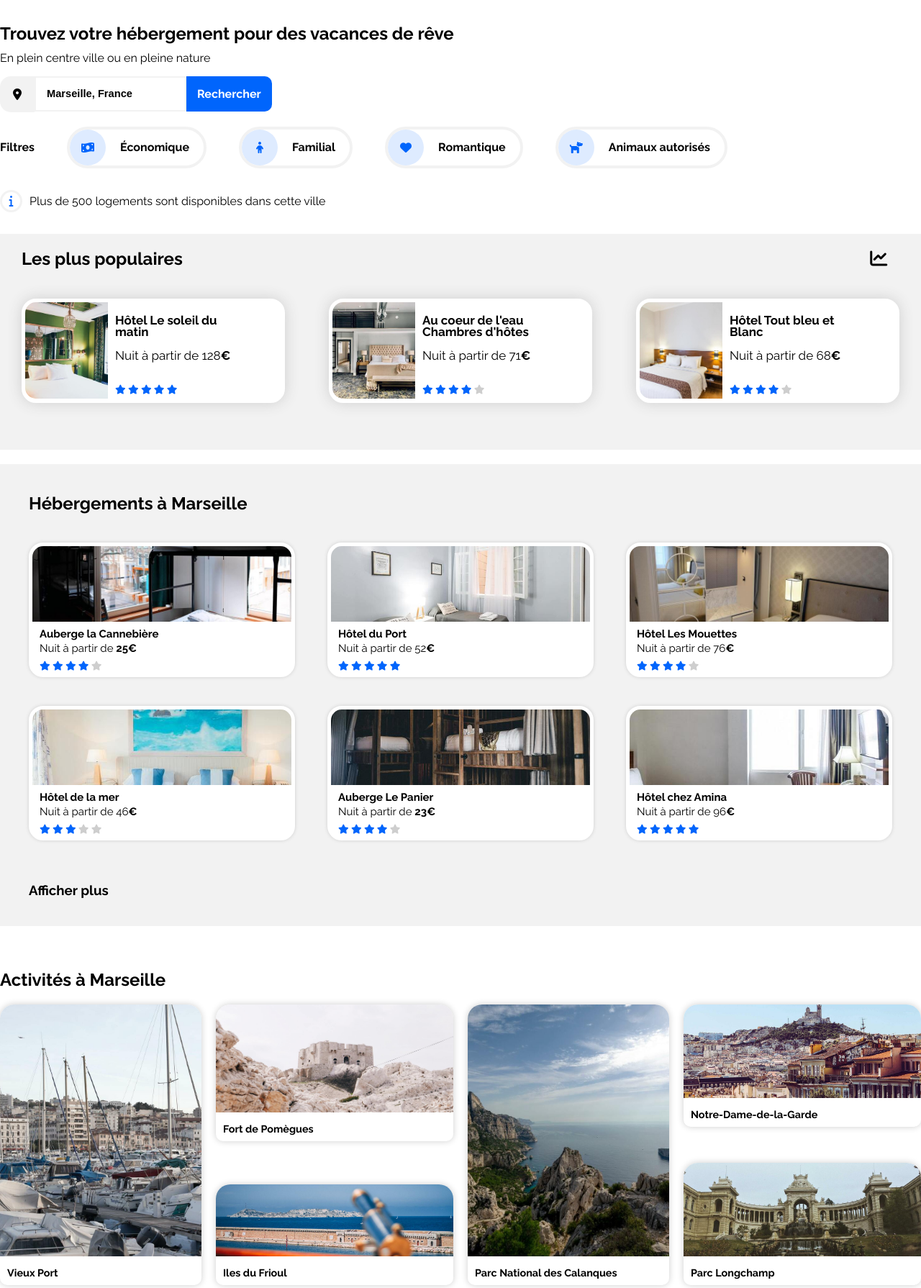
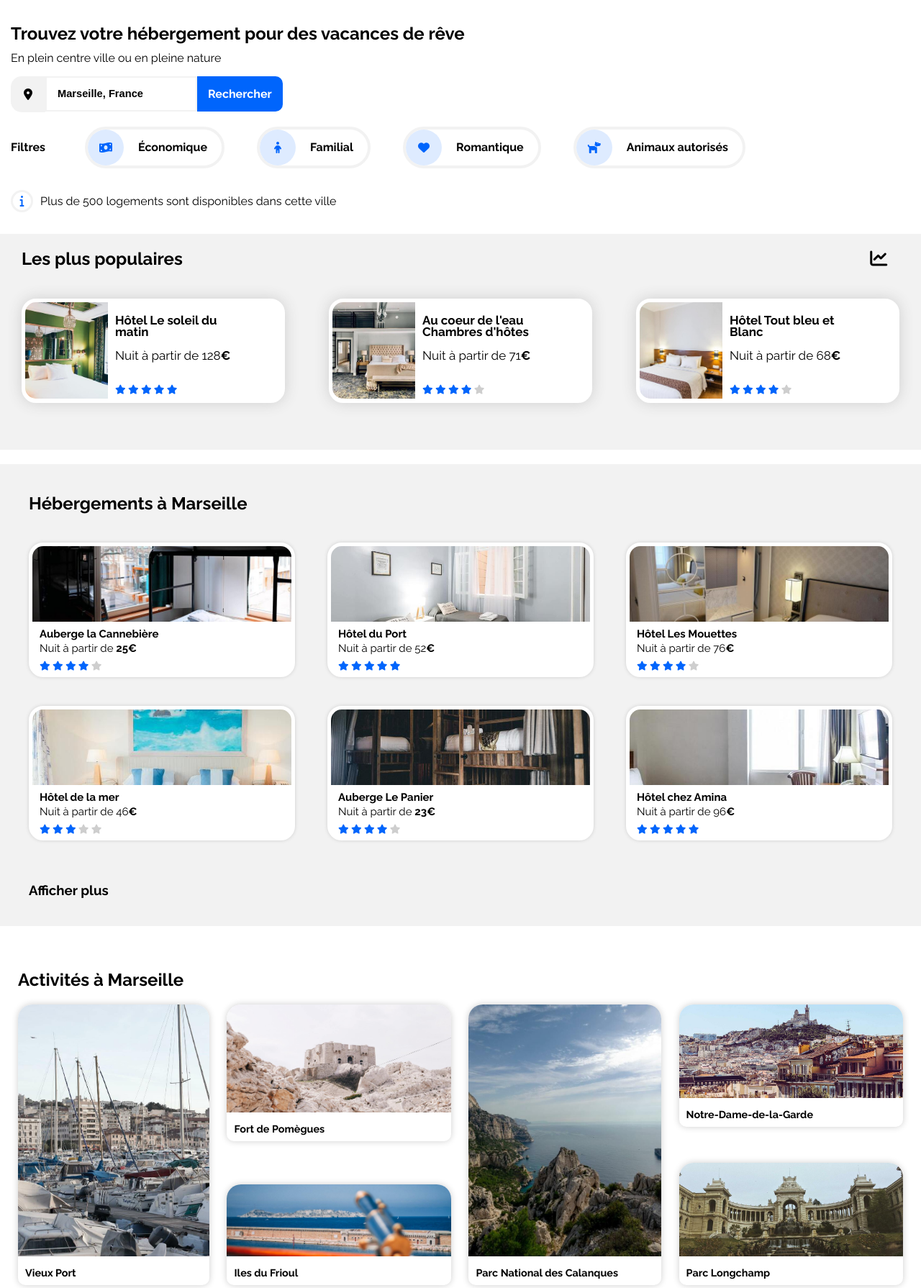
Before and after one commit to 5ae/Reservia, a plain HTML site: page index.html in a window 1280 px wide. Shown: the part 110-1900 px from the top of the page at 72% size. Drawn offline with Linux system fonts and the light colour scheme.

Commit message:
Responsive en cours

```diff
--- a/Styles.css
+++ b/Styles.css
@@ -100,6 +100,7 @@ input{
 
 .filters p{
     font-weight: bold;
+    margin-right: 10px;
 }
 
 .tag{
@@ -322,6 +323,7 @@ a{
 .preview{
     display: flex;
     justify-content: space-between;
+    gap: 2%;
 }
 
 .preview p{
@@ -335,10 +337,11 @@ a{
     display: flex;
     flex-direction: column;
     justify-content: space-between;
+    width: 50%;
 }
 
 .PreMiniature1{
-    width: 280px;
+    width: 100%;
     height: 390px;
     box-shadow: 0px 0px 10px #cecece;
     border-radius: 20px 20px 10px 10px;
@@ -346,13 +349,13 @@ a{
 
 .PreMiniature1 img{
     border-radius: 20px 20px 0 0;
-    width: 280px;
+    width: 100%;
     height: 350px;
     object-fit: cover;
 }
 
 .PreMiniature2{
-    width: 330px;
+    width: 100%;
     height: 190px;
     box-shadow: 0px 0px 10px #cecece;
     border-radius: 20px 20px 10px 10px;
@@ -360,13 +363,13 @@ a{
 
 .PreMiniature2 img{
     border-radius: 20px 20px 0 0;
-    width: 330px;
+    width: 100%;
     height: 150px;
     object-fit: cover;
 }
 
 .PreMiniature3{
-    width: 330px;
+    width: 100%;
     height: 140px;
     box-shadow: 0px 0px 10px #cecece;
     border-radius: 20px 20px 10px 10px;
@@ -374,13 +377,13 @@ a{
 
 .PreMiniature3 img{
     border-radius: 20px 20px 0 0;
-    width: 330px;
+    width: 100%;
     height: 100px;
     object-fit: cover;
 }
 
 .PreMiniature4{
-    width: 330px;
+    width: 100%;
     height: 170px;
     box-shadow: 0px 0px 10px #cecece;
     border-radius: 20px 20px 10px 10px;
@@ -388,7 +391,7 @@ a{
 
 .PreMiniature4 img{
     border-radius: 20px 20px 0 0;
-    width: 330px;
+    width: 100%;
     height: 130px;
     object-fit: cover;
 }
@@ -429,16 +432,40 @@ footer a:hover{
 }
 
 
+@media all and (max-width: 1421px)
+{
+
+    .intro{
+        margin-left: 15px;
+    }
+
+    .search{
+        margin-left: 15px;
+    }
+
+    .filters{
+        margin-left: 15px;
+        display: flex;
+        flex-wrap: wrap;
+    }
+
+    .info{
+        margin-left: 15px;
+    }
+
+
+    .activities{
+        margin: 0 25px;
+    }
+}
+
 @media all and (max-width: 1024px)
 {
-    .BlockPage{
-        width: 100%;
-        margin: auto;
-    }
 
     header{
         display: flex;
         flex-direction: column;
+        margin-left: 15px;
     }
 
     nav li a{
@@ -454,6 +481,11 @@ footer a:hover{
         border-bottom: 4px solid #F2F2F2;
     }
 
+    .menu{
+        margin-left: -40px;
+        width: 100%;
+    }
+
     .navigation:hover{
         border-bottom: 4px solid #0065fc;
         border-top: none;
@@ -466,7 +498,7 @@ footer a:hover{
     }
 }
 
-@media all and (max-width: 1024px)
+@media all and (max-width: 1053px)
 {
     .filters{
         display: flex;
@@ -477,6 +509,7 @@ footer a:hover{
         flex-wrap: wrap;
         margin-left: -45px;
     }
+
 }
 
 @media all and (max-width: 1295px)
@@ -539,6 +572,12 @@ footer a:hover{
     .content a:hover{
         transform: scale(1.02);
     }
+
+    .BlockPage{
+        width: 100%;
+        max-width: 1295px;
+        margin: auto;
+    }
 }
 
 @media all and (max-width: 1060px)
@@ -563,10 +602,12 @@ footer a:hover{
 
     .miniature{
         width: 100%;
+        height: 230px;
     }
 
     .image{
         width: 100%;
+        height: 150px
     }
 
     .popular{
@@ -579,10 +620,6 @@ footer a:hover{
         justify-content: space-between;
     }
 
-    .title{
-        width: 90%;
-    }
-
     .PopMiniature{
         width: 100%;
     }
@@ -590,10 +627,6 @@ footer a:hover{
 
 @media all and (max-width: 1245px)
 {
-
-    .activities{
-        margin: 0 25px;
-    }
 
     .preview{
         display: flex;
```
